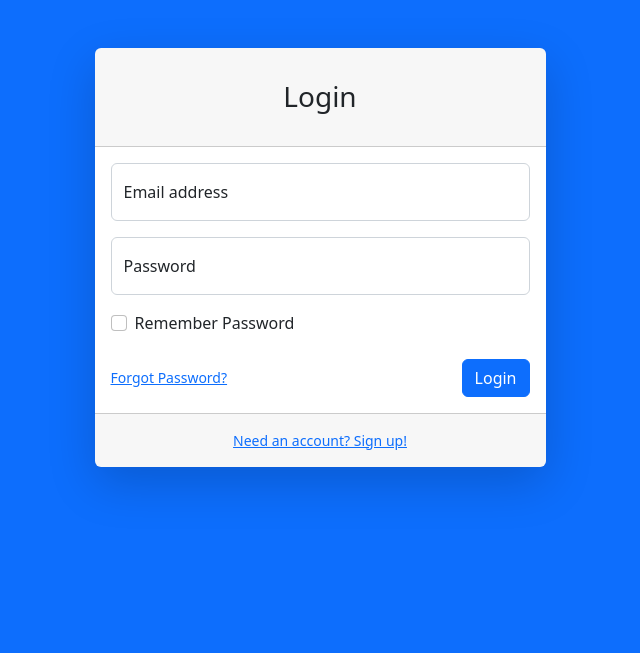
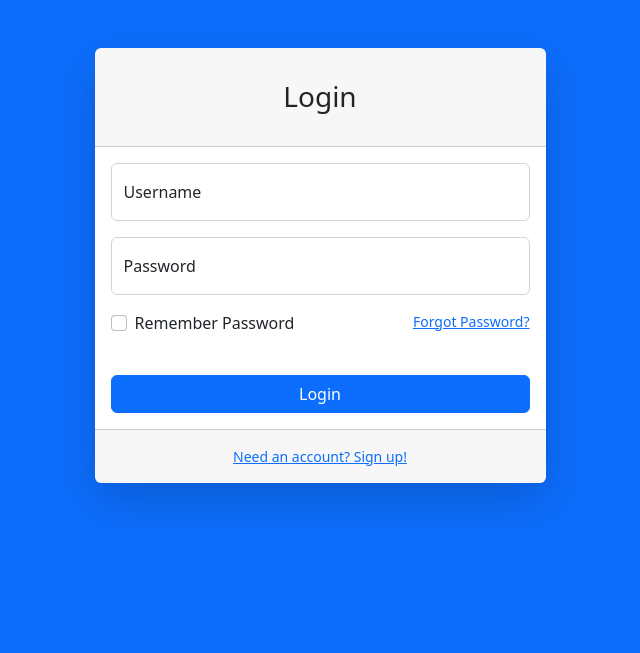
Before and after one commit to jacurtis/django-starter, a Django app: template templates/registration/login.html in a window 1280 px wide. Shown: the top 653 px of the page, without its empty margins (320-960 px from the left). Run offline with Django 5.2, Linux system fonts and the light colour scheme; the template is opened without the code that fills it, so the values that code supplies are empty; some libraries are stand-ins or nearby versions.

Commit message:
feat: improve layout of login page, larger submit and move forgot password link

```diff
--- a/templates/registration/login.html
+++ b/templates/registration/login.html
@@ -6,34 +6,26 @@
         <div class="card shadow-lg border-0 rounded-lg mt-5">
             <div class="card-header"><h3 class="text-center font-weight-light my-4">Login</h3></div>
             <div class="card-body">
-                <form>
+                <form method="post" action="{% url 'login' %}">
+                    {%  csrf_token %}
                     <div class="form-floating mb-3">
-                        <input class="form-control" id="inputEmail" type="email" placeholder="name@example.com" />
-                        <label for="inputEmail">Email address</label>
+                        <input class="form-control" id="inputUsername" type="text" placeholder="" name="username" />
+                        <label for="inputUsername">Username</label>
                     </div>
                     <div class="form-floating mb-3">
-                        <input class="form-control" id="inputPassword" type="password" placeholder="Password" />
+                        <input class="form-control" id="inputPassword" type="password" placeholder="Password" name="password"/>
                         <label for="inputPassword">Password</label>
                     </div>
+                    <div class="d-flex justify-content-between">
                     <div class="form-check mb-3">
                         <input class="form-check-input" id="inputRememberPassword" type="checkbox" value="" />
                         <label class="form-check-label" for="inputRememberPassword">Remember Password</label>
                     </div>
+                    <a class="small" href="password.html">Forgot Password?</a>
+                    </div>
                     <div class="d-flex align-items-center justify-content-between mt-4 mb-0">
-                        <a class="small" href="password.html">Forgot Password?</a>
-                        <a class="btn btn-primary" href="index.html">Login</a>
+                        <button type="submit" class="btn btn-primary w-100">Login</button>
                     </div>
-{#                    {{ form.non_field_errors }}#}
-{#                    <div class="form-floating mb-3">#}
-{#                        {{ form.username.errors }}#}
-{#                        <label for="{{ form.username.id_for_label }}">Username:</label>#}
-{#                        {{ form.username }}#}
-{#                    </div>#}
-{#                    <div class="form-floating mb-3">#}
-{#                        {{ form.password.errors }}#}
-{#                        <label for="{{ form.password.id_for_label }}">Password:</label>#}
-{#                        {{ form.password }}#}
-{#                    </div>#}
                 </form>
             </div>
             <div class="card-footer text-center py-3">
```
